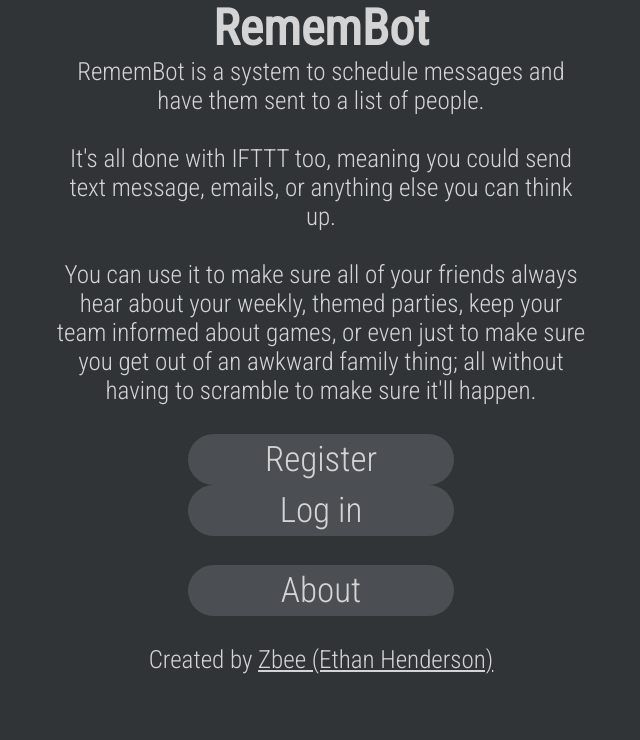
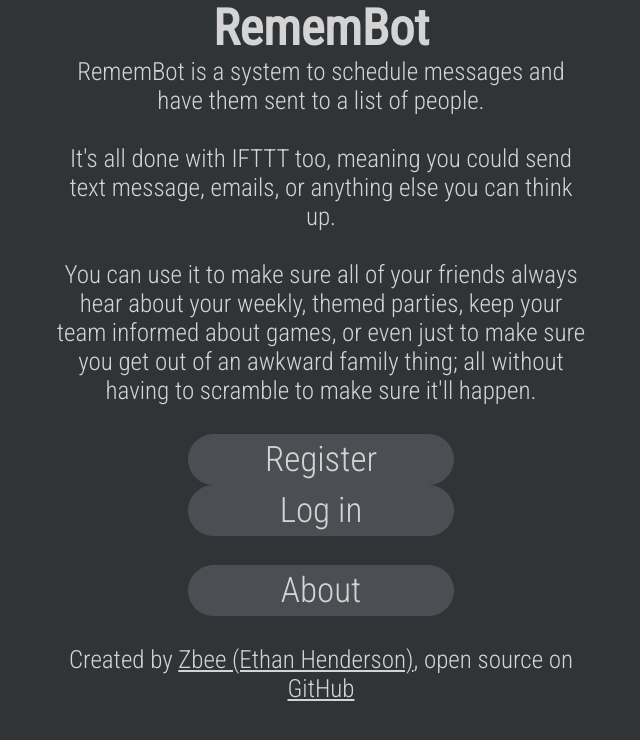
Before and after one commit to Zbee/RememBot, a PHP site: page / in a window 1280 px wide. Shown: the part 35-775 px from the top of the page, without its empty margins (319-959 px from the left). Run offline with PHP 8.4, Linux system fonts and the light colour scheme.

Commit message:
Add that this is open source

```diff
--- a/index.php
+++ b/index.php
@@ -26,7 +26,8 @@ if (array_key_exists("loggedout", $_GET))
     <a href='help' class='btn half'>About</a>
     <br><br>
     Created by <a href='https://keybase.io/zbee' target='_blank'>Zbee
-    (Ethan Henderson)</a>
+    (Ethan Henderson)</a>, open source on
+    <a href='https://github.com/zbee/remembot' target='_blank'>GitHub</a>
   </div>
 </div>
 
```
